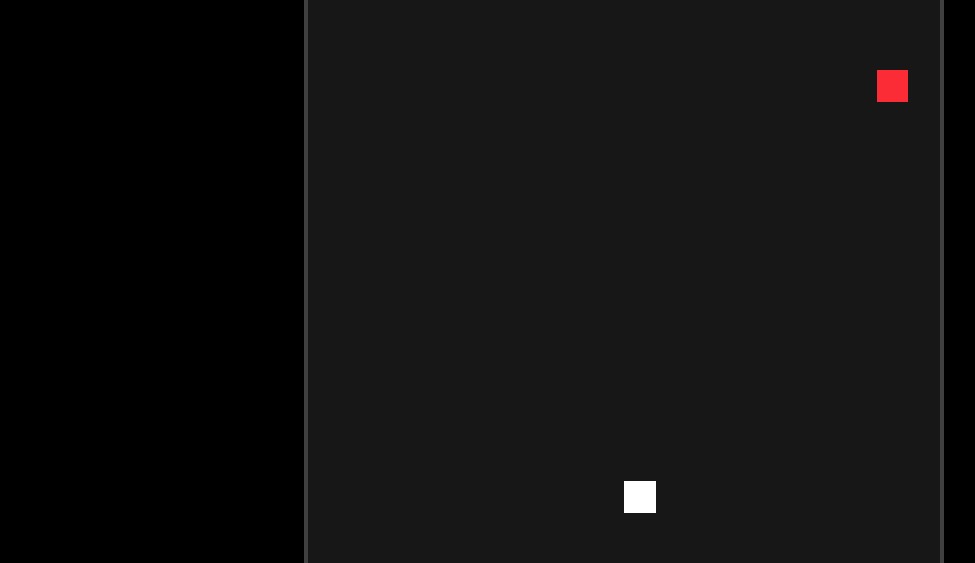
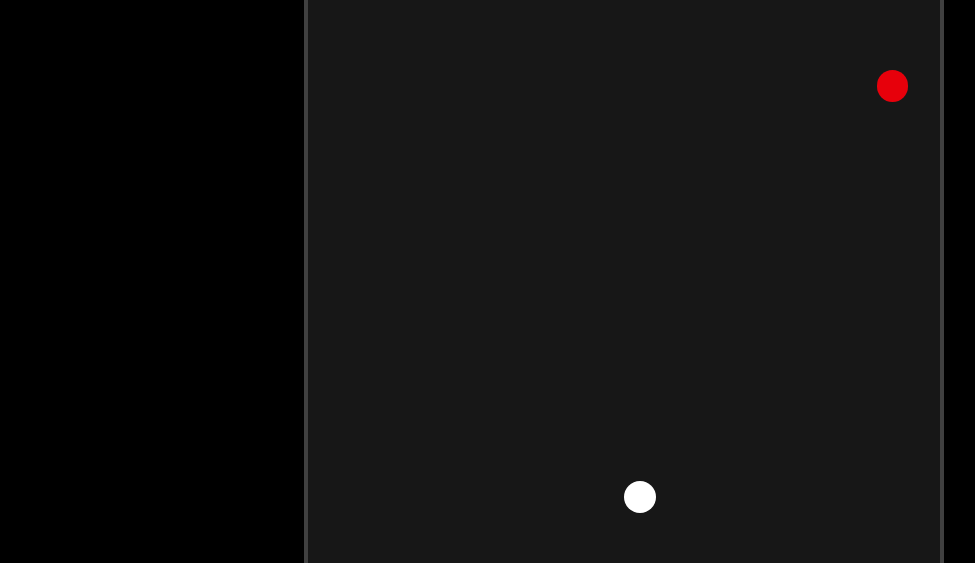
Before and after one commit to hemanthk04/snakegame, a React (Vite) app: page / in a window 1280 px wide. Shown: the part 214-777 px from the top of the page, without its empty margins (16-991 px from the left). Built offline with nearby package versions, Linux system fonts and the light colour scheme; a web font is replaced by a local one.

Commit message:
Changed the style of snake and food

```diff
--- a/src/GameBoard.jsx
+++ b/src/GameBoard.jsx
@@ -83,7 +83,7 @@ const GameBoard = () => {
             <div
               key={i}
               className={`w-full h-full ${
-                isSnake ? "bg-white" : isFood ? "bg-red-500" : "bg-neutral-900"
+                isSnake ? "bg-white rounded-full" : isFood ? "bg-red-600 rounded-full" : "bg-neutral-900"
               }`}
             />
           );
```
